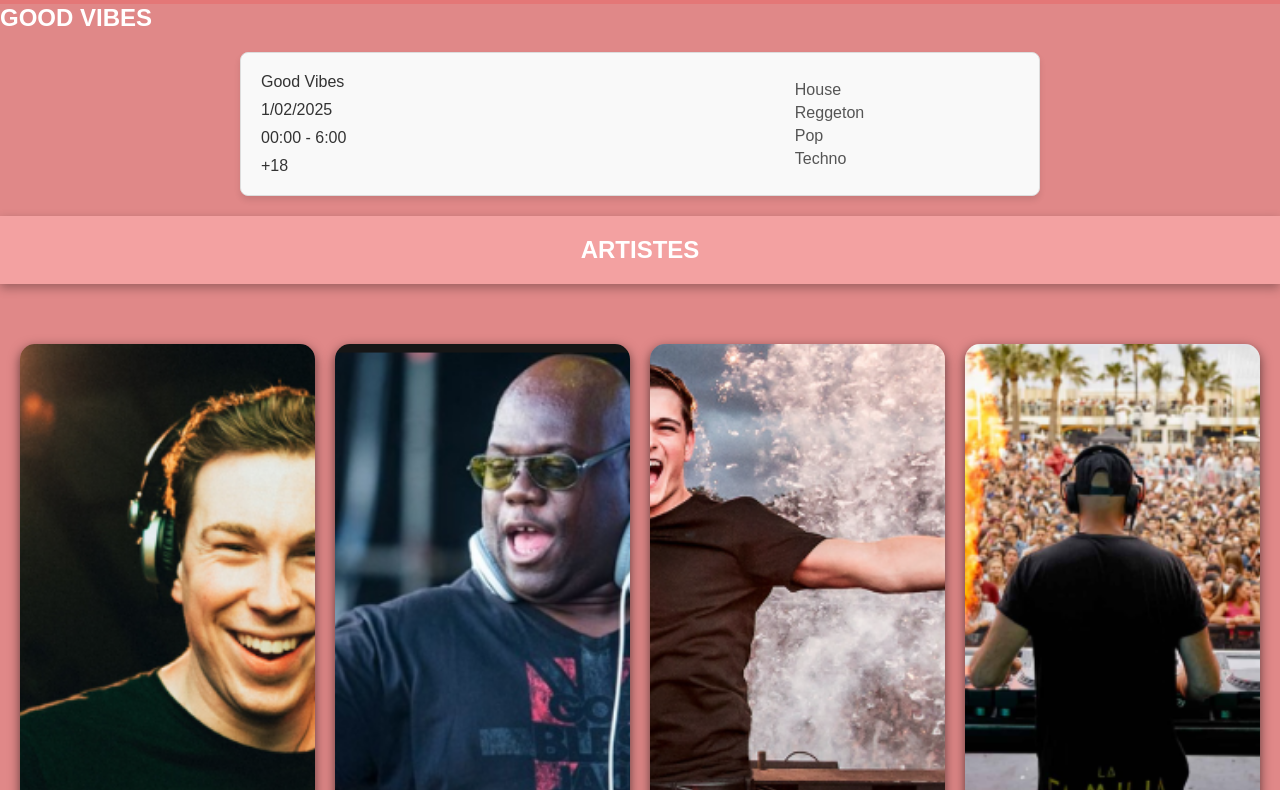
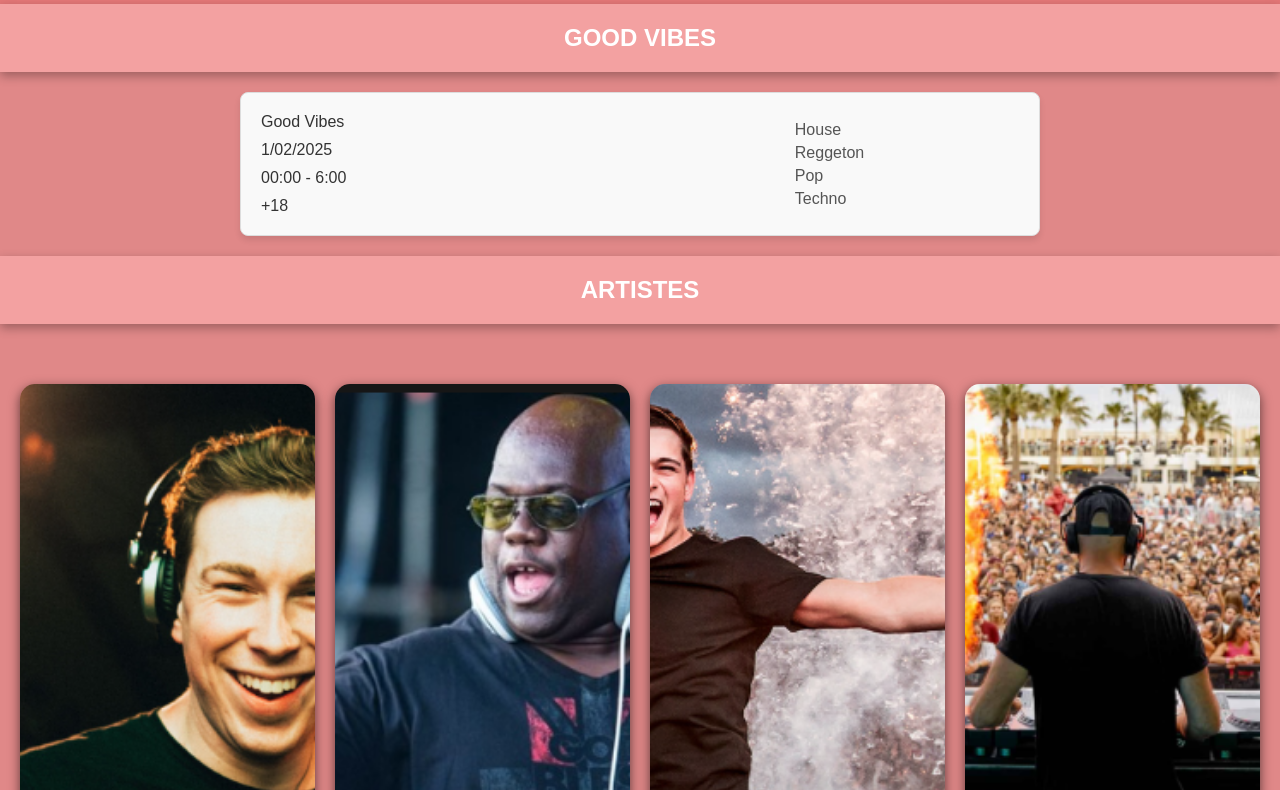
Before and after one commit to mcalex468/M09-ExamenUF1, a plain HTML site: page index.html in a window 1280 px wide. Shown: the part 81-871 px from the top of the page. Drawn offline with Linux system fonts and the light colour scheme.

Commit message:
commit final

```diff
--- a/index.html
+++ b/index.html
@@ -25,7 +25,7 @@
 
     <!-- Contenido Principal -->
     <main>
-        <h2 class="titulo">GOOD VIBES</h2>
+        <h2 class="titulo-galeria">GOOD VIBES</h2>
         <!-- Informacio Festa -->
         <section class="container-info">
             <div class="info">
```
